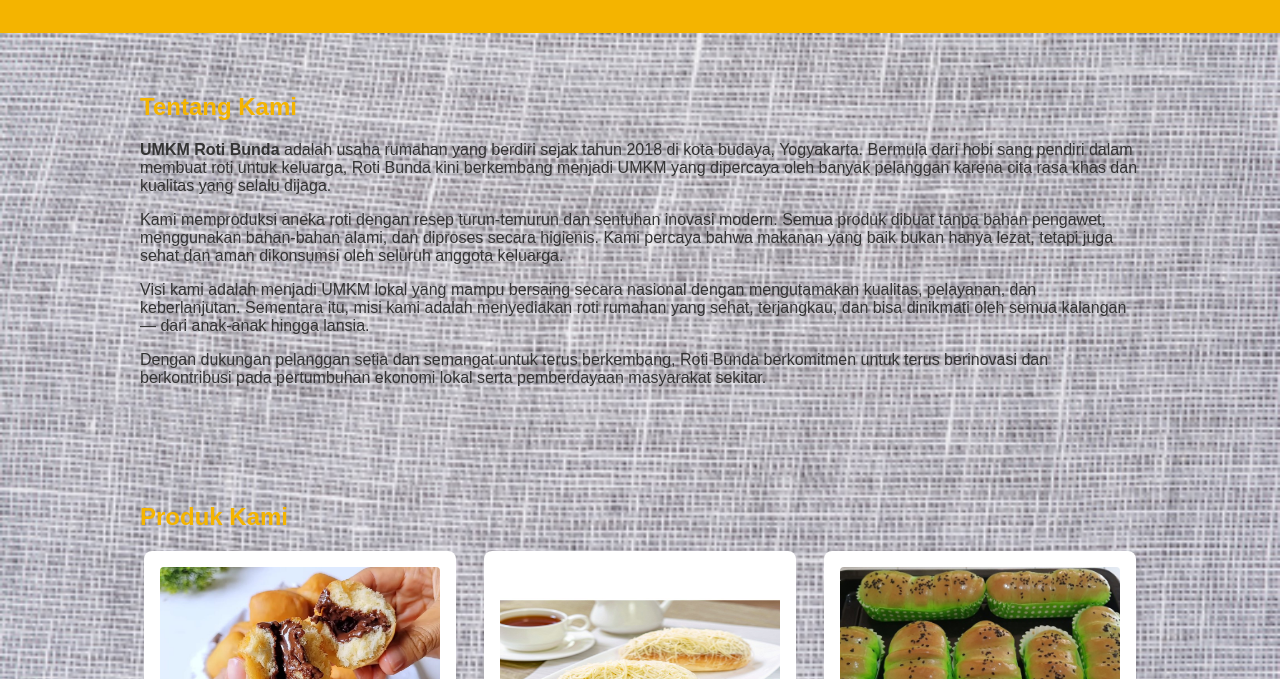
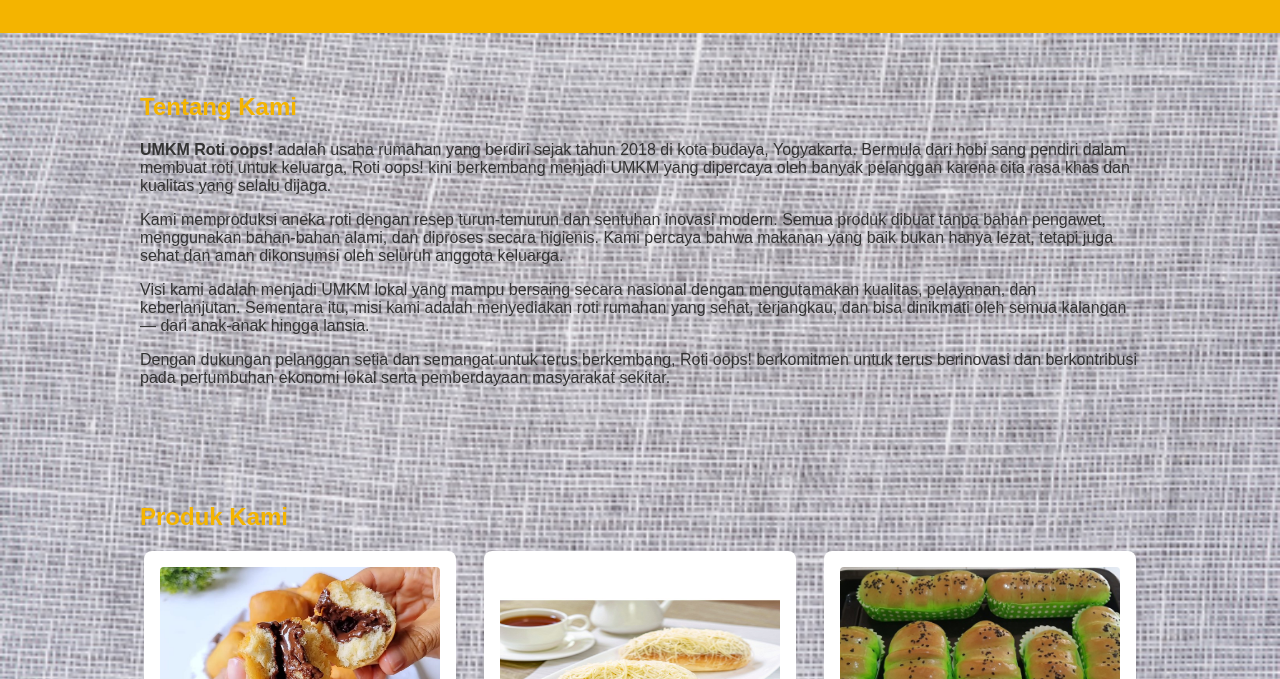
Before and after one commit to Hanif-al/202322024, a plain HTML site: page index.html in a window 1280 px wide. Shown: the part 121-800 px from the top of the page. Drawn offline with Linux system fonts and the light colour scheme.

Commit message:
Update index.html

```diff
--- a/index.html
+++ b/index.html
@@ -115,7 +115,7 @@
   <section>
   <h2>Tentang Kami</h2>
   <p>
-    <strong>UMKM Roti Bunda</strong> adalah usaha rumahan yang berdiri sejak tahun 2018 di kota budaya, Yogyakarta. Bermula dari hobi sang pendiri dalam membuat roti untuk keluarga, Roti Bunda kini berkembang menjadi UMKM yang dipercaya oleh banyak pelanggan karena cita rasa khas dan kualitas yang selalu dijaga.
+    <strong>UMKM Roti oops!</strong> adalah usaha rumahan yang berdiri sejak tahun 2018 di kota budaya, Yogyakarta. Bermula dari hobi sang pendiri dalam membuat roti untuk keluarga, Roti oops! kini berkembang menjadi UMKM yang dipercaya oleh banyak pelanggan karena cita rasa khas dan kualitas yang selalu dijaga.
   </p>
   <p>
     Kami memproduksi aneka roti dengan resep turun-temurun dan sentuhan inovasi modern. Semua produk dibuat tanpa bahan pengawet, menggunakan bahan-bahan alami, dan diproses secara higienis. Kami percaya bahwa makanan yang baik bukan hanya lezat, tetapi juga sehat dan aman dikonsumsi oleh seluruh anggota keluarga.
@@ -124,7 +124,7 @@
     Visi kami adalah menjadi UMKM lokal yang mampu bersaing secara nasional dengan mengutamakan kualitas, pelayanan, dan keberlanjutan. Sementara itu, misi kami adalah menyediakan roti rumahan yang sehat, terjangkau, dan bisa dinikmati oleh semua kalangan — dari anak-anak hingga lansia.
   </p>
   <p>
-    Dengan dukungan pelanggan setia dan semangat untuk terus berkembang, Roti Bunda berkomitmen untuk terus berinovasi dan berkontribusi pada pertumbuhan ekonomi lokal serta pemberdayaan masyarakat sekitar.
+    Dengan dukungan pelanggan setia dan semangat untuk terus berkembang, Roti oops! berkomitmen untuk terus berinovasi dan berkontribusi pada pertumbuhan ekonomi lokal serta pemberdayaan masyarakat sekitar.
   </p>
 </section>
 
```
